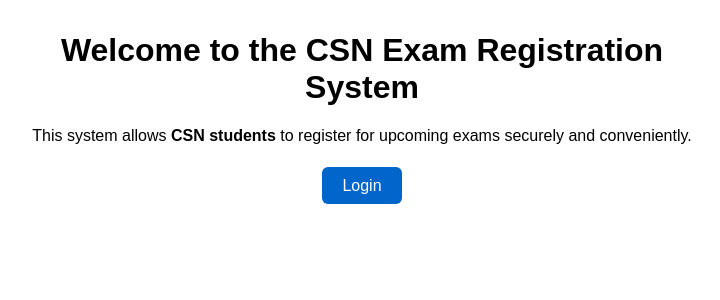
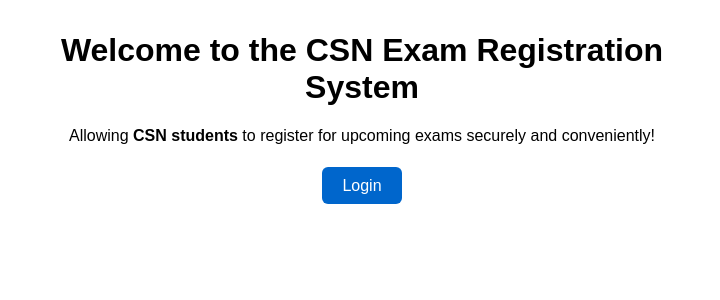
Before and after one commit to DebugAvengers/Exam-System, a Flask app: page / in a window 1280 px wide. Shown: the part 70-370 px from the top of the page, without its empty margins (278-998 px from the left). Run offline with Flask 3, Linux system fonts and the light colour scheme.

Commit message:
Update home.html

```diff
--- a/Exam Registration System/templates/home.html
+++ b/Exam Registration System/templates/home.html
@@ -3,7 +3,7 @@
 {% block content %}
 <div style="max-width: 700px; margin: 2rem auto; text-align: center; font-family: Arial, sans-serif;">
     <h1>Welcome to the CSN Exam Registration System</h1>
-    <p>This system allows <strong>CSN students</strong> to register for upcoming exams securely and conveniently.</p>
+    <p>Allowing <strong>CSN students</strong> to register for upcoming exams securely and conveniently!</p>
 
     <div style="margin-top: 2rem;">
         <a href="{{ url_for('login') }}"
```
